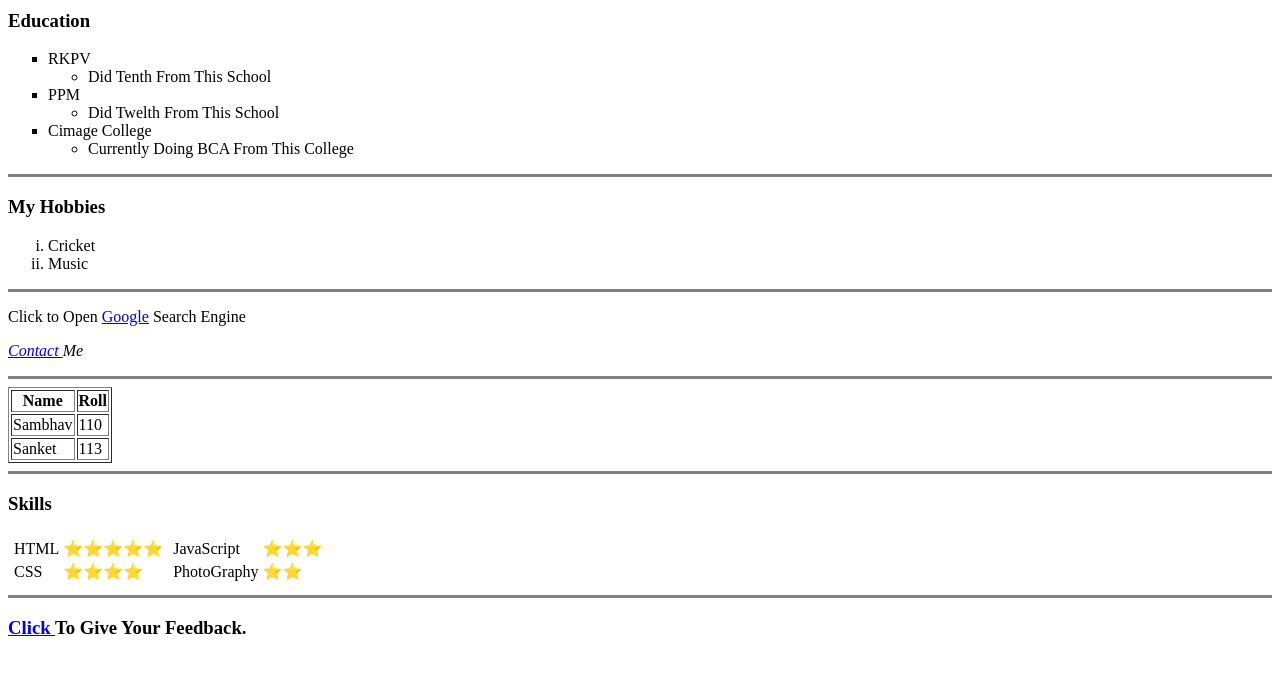
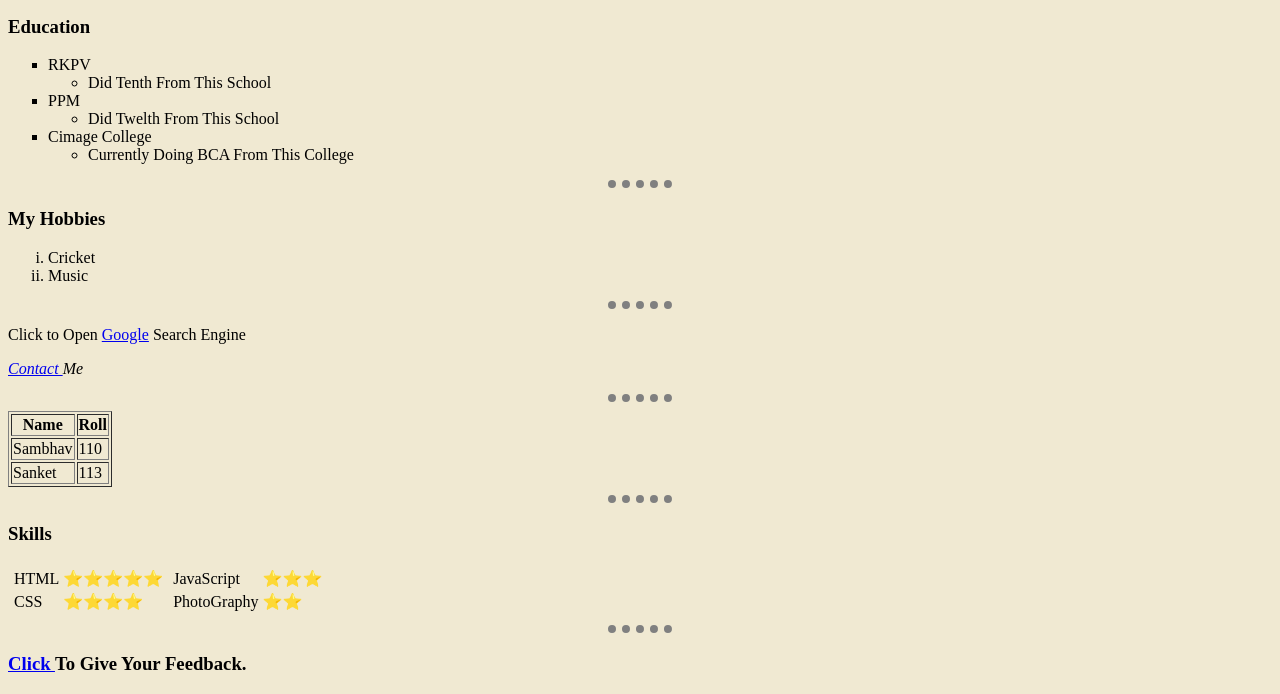
Before and after one commit to Dev-Sambhav/cv, a plain HTML site: page index.html in a window 1280 px wide. Shown: the part 338-1032 px from the top of the page. Before the commit the page ends 996 px from the top, so only its background shows below. Drawn offline with Linux system fonts and the light colour scheme.

Commit message:
Add link for CSS

```diff
--- a/index.html
+++ b/index.html
@@ -5,6 +5,7 @@
     <meta http-equiv="X-UA-Compatible" content="IE=edge" />
     <meta name="viewport" content="width=device-width, initial-scale=1.0" />
     <title>Personal Site</title>
+    <link rel="stylesheet" href="./CSS/style.css">
   </head>
   <body>
     <table>
@@ -28,7 +29,7 @@
     <!-- <h1>Sambhav</h1>
     <p><em>Founder of </em><strong>SAM</strong></p>
     <p>My Self Sambhav Sharma. I Currently Persue BCA From Cimage College.</p> -->
-    <hr size="3" noshade />
+    <hr size="3" />
     <h3>Education</h3>
     <ul type="square">
       <li>
@@ -50,13 +51,13 @@
         </ul>
       </li>
     </ul>
-    <hr size="3" noshade />
+    <hr size="3" />
     <h3>My Hobbies</h3>
     <ol type="i">
       <li>Cricket</li>
       <li>Music</li>
     </ol>
-    <hr size="3" noshade />
+    <hr size="3" />
     <p>
       Click to Open
       <a href="https://www.google.com/" target="_blank">Google</a> Search Engine
@@ -64,7 +65,7 @@
     <p>
       <em><a href="contact.html" target="_blank">Contact </a>Me</em>
     </p>
-    <hr size="3" noshade />
+    <hr size="3" />
     <table border="1">
       <thead>
         <tr>
@@ -83,7 +84,7 @@
         </tr>
       </tbody>
     </table>
-    <hr size="3" noshade />
+    <hr size="3" />
     <h3>Skills</h3>
     <table>
       <tr>
@@ -115,7 +116,7 @@
         </td>
       </tr>
     </table>
-    <hr size="3" noshade />
+    <hr size="3" />
     <h3><a href="input.html">Click </a>To Give Your Feedback.</h3>
   </body>
 </html>
```
